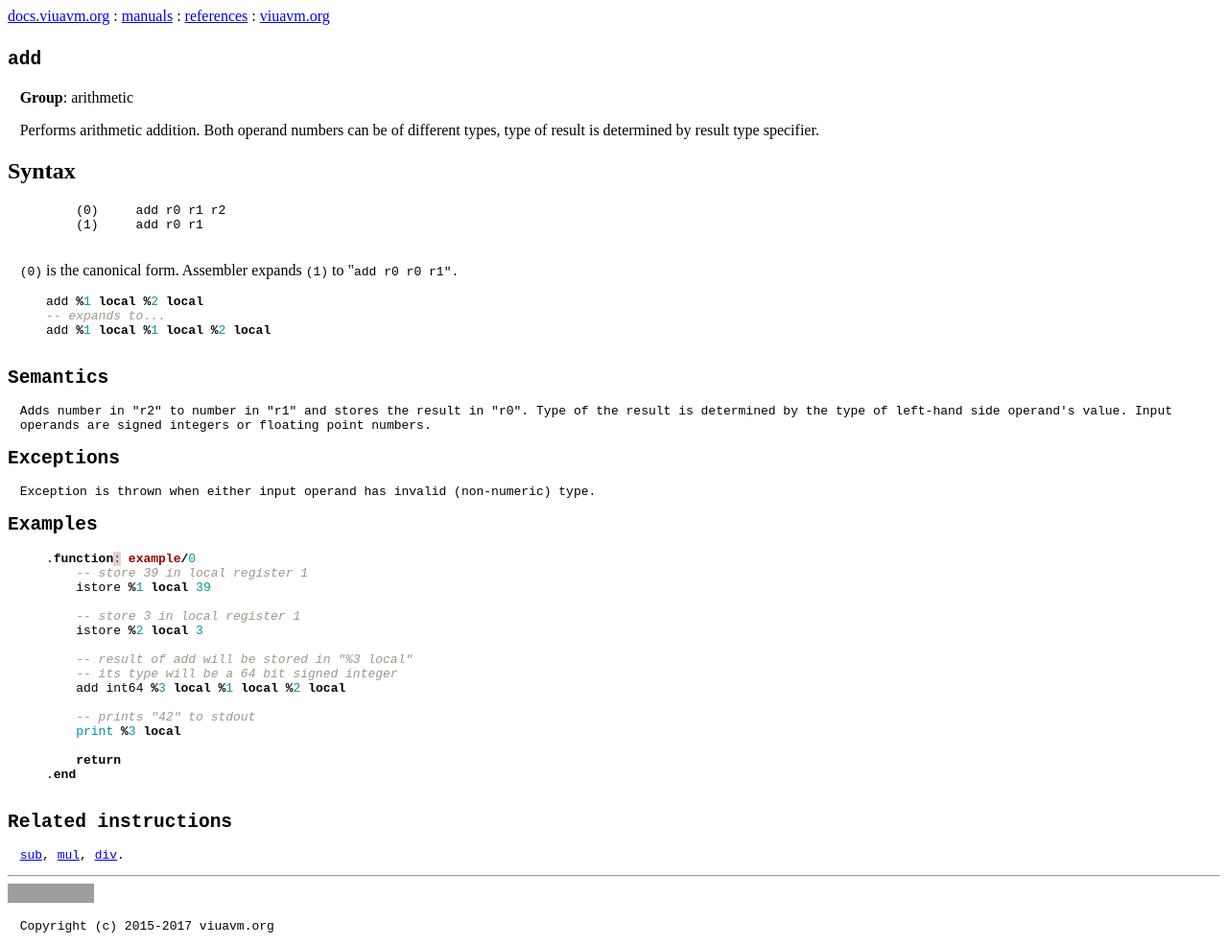
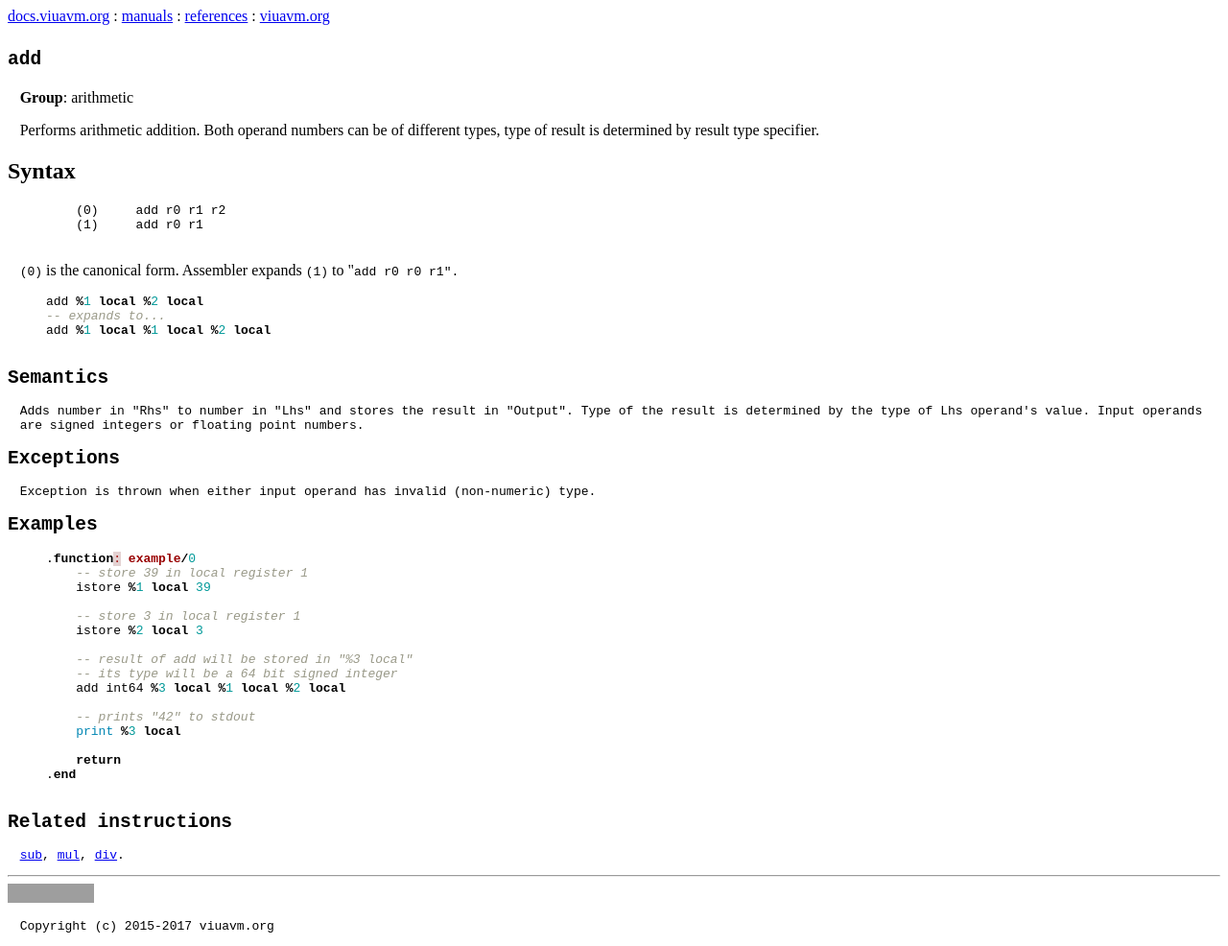
Before and after one commit to marekjm/docs.viuavm.org, a Jekyll site: the page built from _isa/add.html, in a window 1280 px wide. Shown: the whole page at 96% size. Built offline with Jekyll 4.4.1, drawn with Linux system fonts in a browser that asks for light colours; grey boxes are pictures that could not be loaded.

Commit message:
Small updates

```diff
--- a/_isa/add.html
+++ b/_isa/add.html
@@ -36,8 +36,8 @@ add %1 local %1 local %2 local
     <h2> Semantics </h2>
 
     <p>
-        Adds number in "r2" to number in "r1" and stores the result in "r0".
-        Type of the result is determined by the type of left-hand side operand's value.
+        Adds number in "Rhs" to number in "Lhs" and stores the result in "Output".
+        Type of the result is determined by the type of Lhs operand's value.
         Input operands are signed integers or floating point numbers.
     </p>
 </section>
--- a/isa.html
+++ b/isa.html
@@ -90,7 +90,7 @@ layout: default
 
     <p>
         Documentation consists of several parts:
-        <em>syntax</em> (describes syntax of the instruction),
+        <em>syntax</em> (describes syntax and operands structure of the instruction),
         <em>semantics</em> (describes what the instruction does),
         <em>exceptions</em> (lists possible exceptions thrown by the instruction),
         <em>examples</em> (shows example usage),
```
